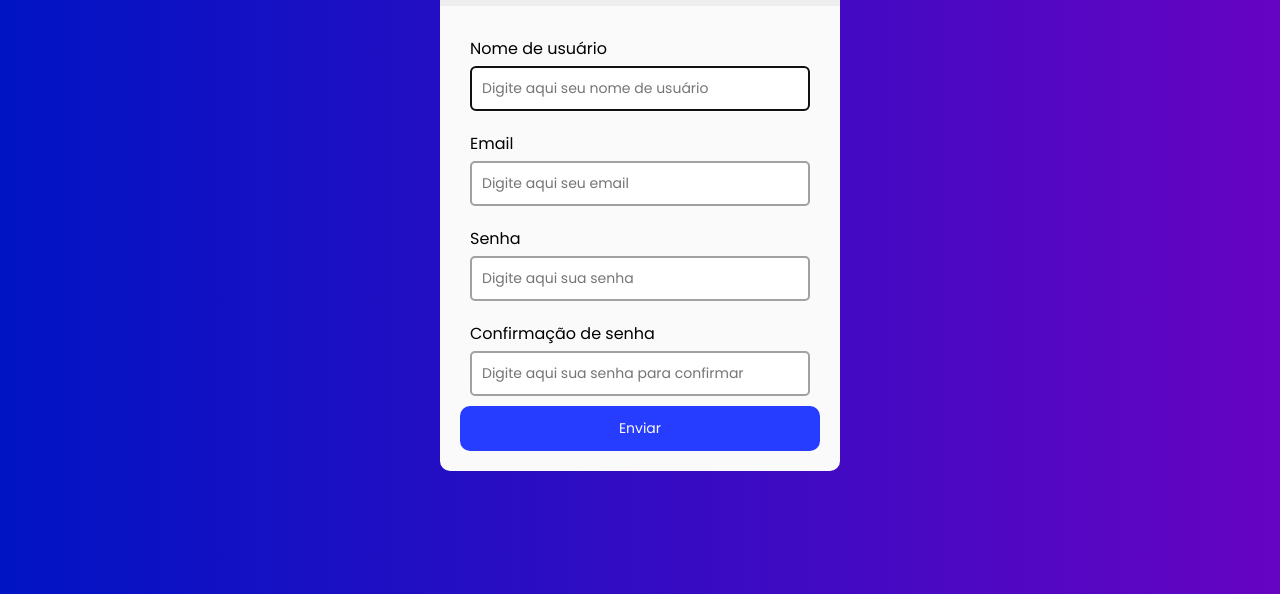
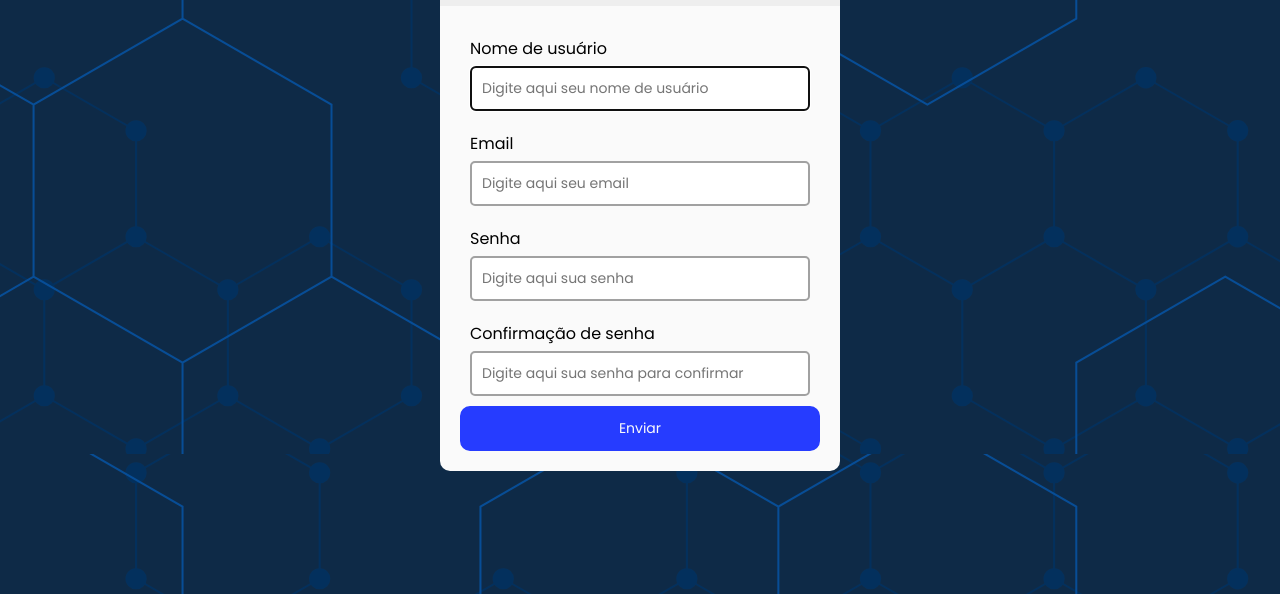
Before and after one commit to LucasDev-18/Formulario, a plain HTML site: page index.html in a window 1280 px wide. Shown: the part 206-800 px from the top of the page. Drawn offline with Linux system fonts and the light colour scheme.

Commit message:
Update style.css

```diff
--- a/style.css
+++ b/style.css
@@ -10,7 +10,7 @@
 body {
   width: 100%;
   min-height: 100vh;
-  background: linear-gradient(90deg, #0014c4 0%, #6604c2 100%);
+  background-image: url(./bg-img/Hexagon\ \(1\).svg);
   display: flex;
   justify-content: center;
   align-items: center;
```
